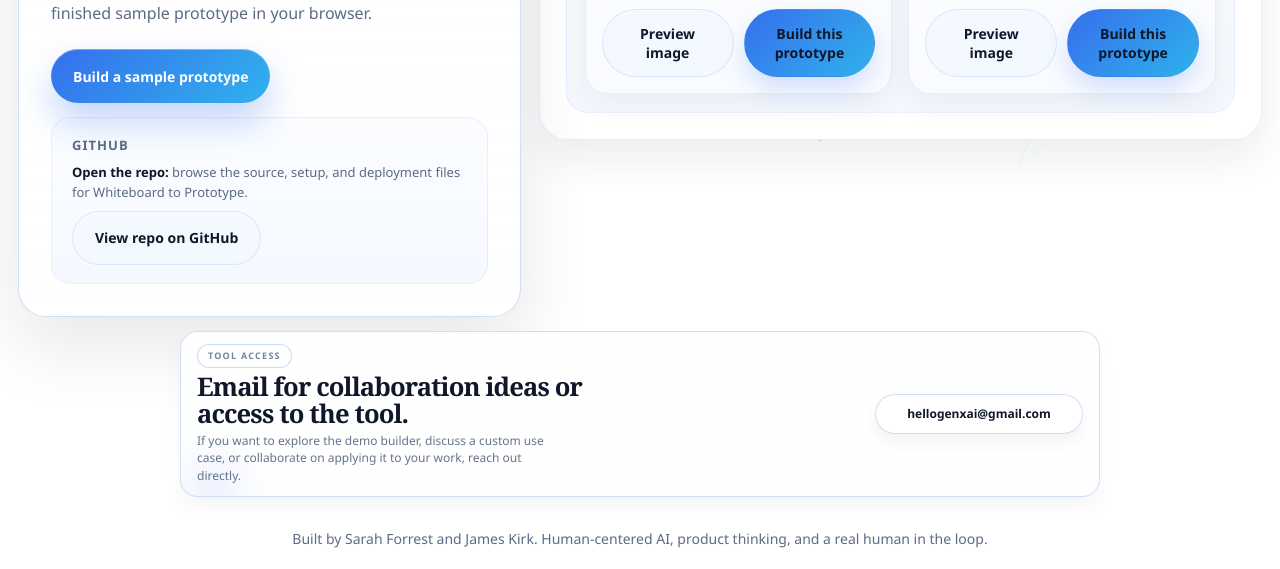
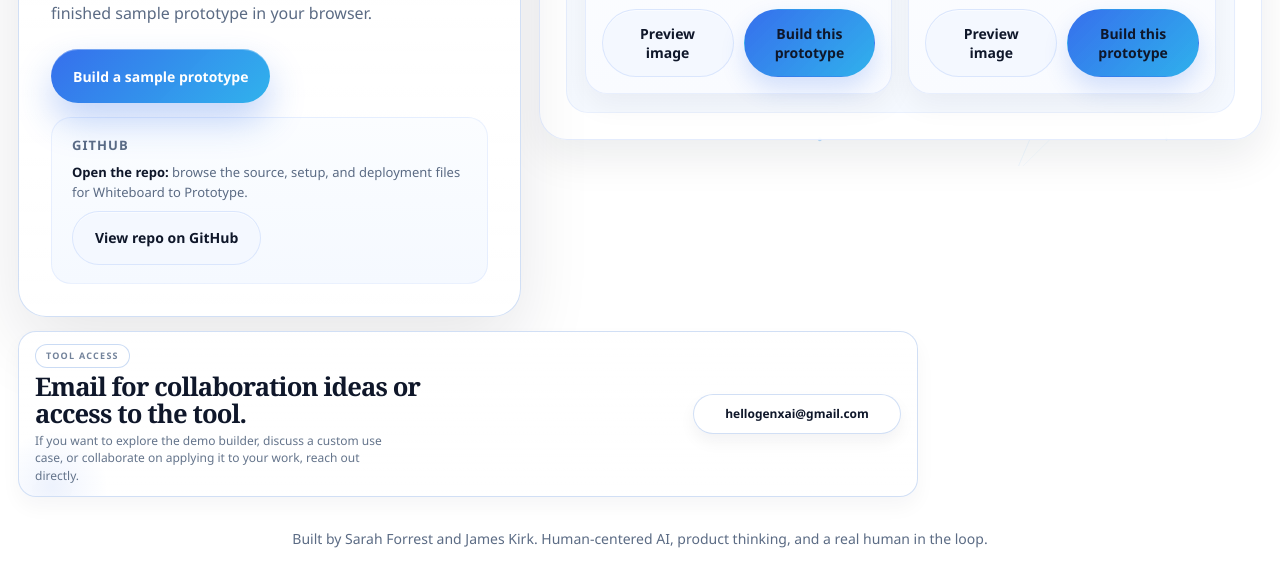
Before and after one commit to sarahfor/whiteboard-to-prototype, a website: page index.html in a window 1280 px wide. Shown: the part 634-1203 px from the top of the page. Drawn offline with Linux system fonts and the light colour scheme.

Commit message:
Align tool access callout with hero

```diff
--- a/index.html
+++ b/index.html
@@ -450,8 +450,8 @@
     }
 
     .tool-access {
-      width: min(920px, 100%);
-      margin: 14px auto 0;
+      width: min(900px, calc(100% - 320px));
+      margin: 14px 0 0;
       padding: 12px 16px;
       display: grid;
       grid-template-columns: minmax(0, 1fr) max-content;
@@ -676,6 +676,7 @@
 
       .tool-access {
         width: min(760px, 100%);
+        margin: 14px 0 0;
         grid-template-columns: 1fr;
         gap: 10px;
         padding: 14px 16px;
@@ -833,6 +834,7 @@
       }
 
       .tool-access {
+        width: 100%;
         margin-top: 12px;
         padding: 12px 12px;
         gap: 9px;
```
